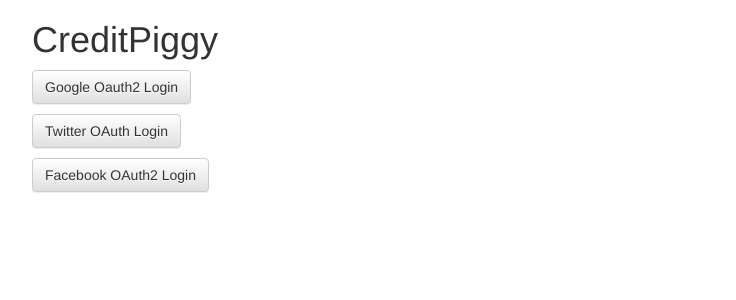
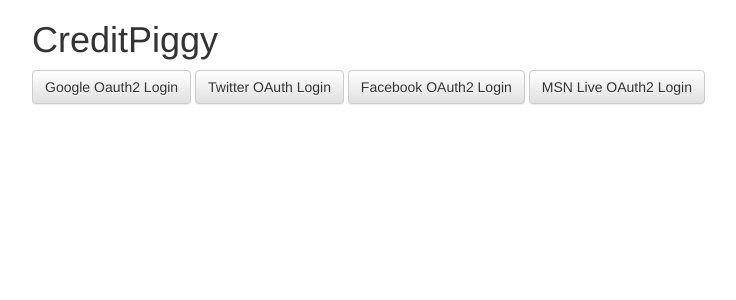
Before and after one commit to wavesoft/creditpiggy, a Django app: page /login/ in a window 1280 px wide. Shown: the top 300 px of the page, without its empty margins (38-774 px from the left). Run offline with Django 3.2, Linux system fonts and the light colour scheme; some libraries are stand-ins or nearby versions.

Commit message:
Added MSN Live Auth

```diff
--- a/creditpiggy/creditpiggy/frontend/templates/home.html
+++ b/creditpiggy/creditpiggy/frontend/templates/home.html
@@ -10,9 +10,12 @@
 
     <div class="container">
       <h1>CreditPiggy</h1>
-      <p><a class="btn btn-default" href="/login/google-oauth2/">Google Oauth2 Login</a></p>
-      <p><a class="btn btn-default" href="/login/twitter/">Twitter OAuth Login</a></p>
-      <p><a class="btn btn-default" href="/login/facebook/">Facebook OAuth2 Login</a></p>
+      <p>
+        <a class="btn btn-default" href="/login/google-oauth2/">Google Oauth2 Login</a>
+        <a class="btn btn-default" href="/login/twitter/">Twitter OAuth Login</a>
+        <a class="btn btn-default" href="/login/facebook/">Facebook OAuth2 Login</a>
+        <a class="btn btn-default" href="/login/live/">MSN Live OAuth2 Login</a>
+      </p>
     </div>
 
   </body>
--- a/creditpiggy/creditpiggy/settings.py
+++ b/creditpiggy/creditpiggy/settings.py
@@ -46,6 +46,10 @@
 SOCIAL_AUTH_FACEBOOK_SCOPE = ['email']
 SOCIAL_AUTH_FACEBOOK_PROFILE_EXTRA_PARAMS = {'locale': 'en_US'}
 
+# MSN Live Authentication
+SOCIAL_AUTH_LIVE_KEY = _CONFIG_.SOCIAL_AUTH_LIVE_KEY
+SOCIAL_AUTH_LIVE_SECRET = _CONFIG_.SOCIAL_AUTH_LIVE_SECRET
+
 # Social login redirection URLs
 LOGIN_URL = '/login/'
 LOGIN_REDIRECT_URL = '/profile/'
@@ -92,6 +96,7 @@
     'social.backends.google.GoogleOAuth2',
     'social.backends.facebook.FacebookOAuth2',
     'social.backends.twitter.TwitterOAuth',
+    'social.backends.live.LiveOAuth2',
     # -----------------
 
     'django.contrib.auth.backends.ModelBackend',
```
Also changed, not shown: 1 other file.
